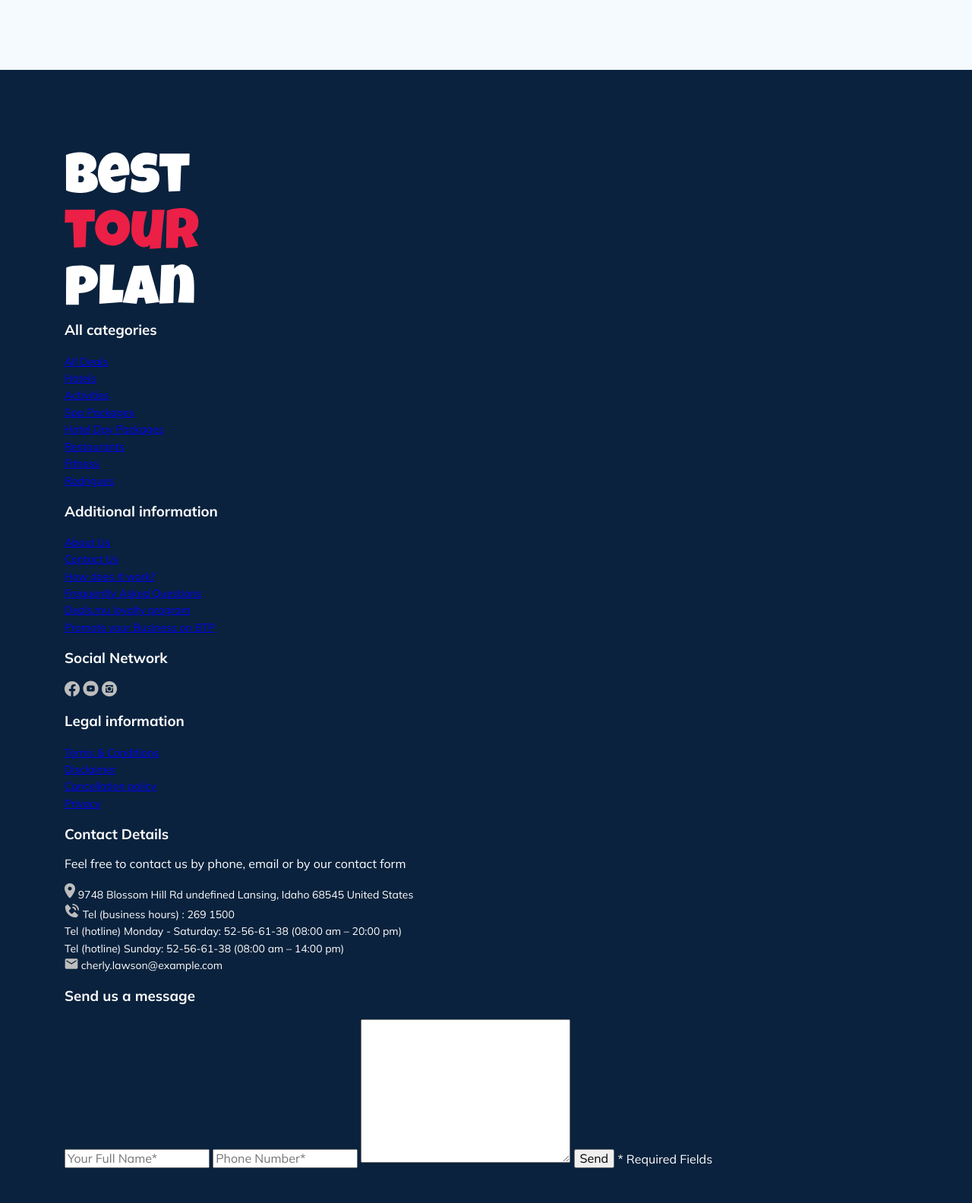
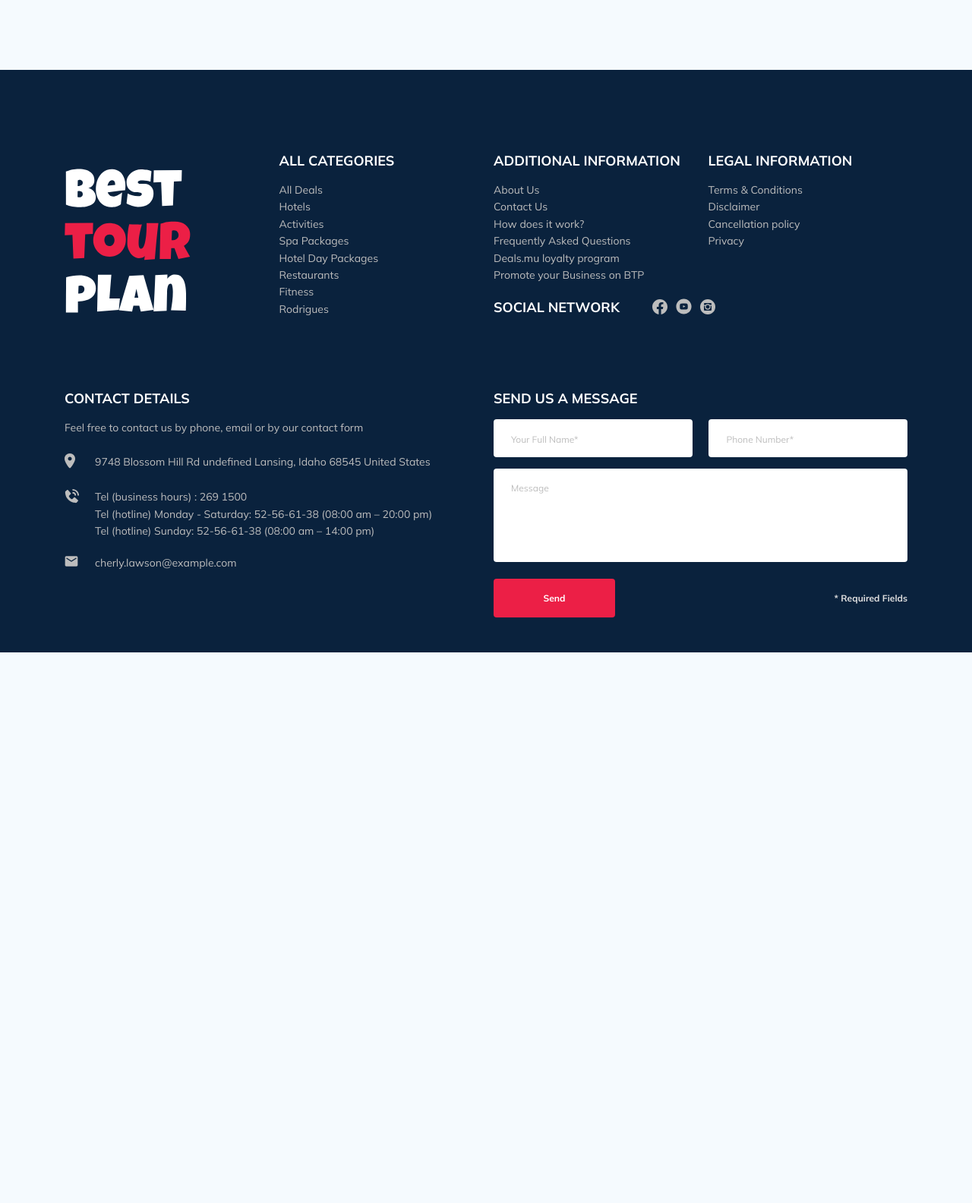
Before and after one commit to simolex/tour-plan, a PHP site: page / in a window 1280 px wide. Shown: the part 2090-3674 px from the top of the page at 76% size. After the commit the page ends 2949 px from the top, so only its background shows below. Run offline with PHP 8.4, Linux system fonts and the light colour scheme.

Commit message:
create: block Footer

```diff
--- a/css/style.css
+++ b/css/style.css
@@ -1181,8 +1181,140 @@ template {
   font-family: Mulish;
   font-style: normal;
   background-color: #0A223D;
+  padding: 108px 0 46px;
+}
+
+.footer-wrapper {
+  display: -ms-grid;
+  display: grid;
+  -ms-grid-columns: (minmax(min-content, 1fr))[4];
+      grid-template-columns: repeat(4, minmax(-webkit-min-content, 1fr));
+      grid-template-columns: repeat(4, minmax(min-content, 1fr));
+  grid-auto-rows: minmax(40px, -webkit-min-content);
+  grid-auto-rows: minmax(40px, min-content);
+  grid-gap: 20px;
+  -webkit-box-align: start;
+      -ms-flex-align: start;
+          align-items: start;
+}
+
+.footer__logo {
+  width: 166px;
+  -ms-flex-item-align: center;
+      -ms-grid-row-align: center;
+      align-self: center;
+  -ms-grid-row: 1;
+  -ms-grid-row-span: 2;
+  grid-row: 1/ span 2;
+  -ms-grid-column: 1;
+  -ms-grid-column-span: 1;
+  grid-column: 1/ span 1;
+}
+
+.footer__categories {
+  -ms-grid-row: 1;
+  -ms-grid-row-span: 3;
+  grid-row: 1/ span 3;
+  -ms-grid-column: 2;
+  -ms-grid-column-span: 1;
+  grid-column: 2/ span 1;
+}
+
+.footer__additional {
+  -ms-grid-row: 1;
+  -ms-grid-row-span: 1;
+  grid-row: 1/ span 1;
+  -ms-grid-column: 3;
+  -ms-grid-column-span: 1;
+  grid-column: 3/ span 1;
+}
+
+.footer__social-links {
+  display: -webkit-box;
+  display: -ms-flexbox;
+  display: flex;
+  -webkit-box-align: center;
+      -ms-flex-align: center;
+          align-items: center;
+  min-width: 83px;
+  -webkit-box-pack: justify;
+      -ms-flex-pack: justify;
+          justify-content: space-between;
+}
+
+.footer__social-network {
+  display: -webkit-box;
+  display: -ms-flexbox;
+  display: flex;
+  -webkit-box-align: start;
+      -ms-flex-align: start;
+          align-items: start;
+  -ms-grid-row: 2;
+  -ms-grid-row-span: 2;
+  grid-row: 2/ span 2;
+  -ms-grid-column: 3;
+  -ms-grid-column-span: 2;
+  grid-column: 3/ span 2;
+}
+
+.footer__legal {
+  -ms-grid-row: 1;
+  -ms-grid-row-span: 2;
+  grid-row: 1/ span 2;
+  -ms-grid-column: 4;
+  -ms-grid-column-span: 1;
+  grid-column: 4/ span 1;
+}
+
+.footer__contact-details {
+  -ms-grid-row: 4;
+  -ms-grid-row-span: 1;
+  grid-row: 4/ span 1;
+  -ms-grid-column: 1;
+  -ms-grid-column-span: 2;
+  grid-column: 1/ span 2;
+}
+
+.footer__contact-form {
+  -ms-grid-row: 4;
+  -ms-grid-row-span: 1;
+  grid-row: 4/ span 1;
+  -ms-grid-column: 3;
+  -ms-grid-column-span: 2;
+  grid-column: 3/ span 2;
+}
+
+.footer__contact-icon-wrapper {
+  min-width: 40px;
+}
+
+.footer__form {
+  display: -webkit-box;
+  display: -ms-flexbox;
+  display: flex;
+  -webkit-box-align: center;
+      -ms-flex-align: center;
+          align-items: center;
+  -webkit-box-pack: justify;
+      -ms-flex-pack: justify;
+          justify-content: space-between;
+  -ms-flex-wrap: wrap;
+      flex-wrap: wrap;
+}
+
+.footer__title {
+  margin-top: 0;
+  text-transform: uppercase;
   color: #FFFFFF;
-  padding: 108px 0 46px;
+  font-weight: 700;
+  font-size: 18px;
+  line-height: 23px;
+  margin-bottom: 16px;
+}
+
+.footer__title--inline {
+  margin-bottom: 0;
+  margin-right: 43px;
 }
 
 .footer__ul {
@@ -1192,9 +1324,136 @@ template {
 }
 
 .footer__item {
+  display: -webkit-box;
+  display: -ms-flexbox;
+  display: flex;
+  -webkit-box-align: start;
+      -ms-flex-align: start;
+          align-items: flex-start;
   font-weight: 400;
   font-size: 14px;
   line-height: 160%;
+  color: #BDBDBD;
+}
+
+.footer__item--mb-2 {
+  margin-bottom: 20px;
+}
+
+.footer__link {
+  text-decoration: none;
+  color: inherit;
+}
+
+.footer__text {
+  font-weight: 400;
+  font-size: 14px;
+  line-height: 160%;
+  color: #BDBDBD;
+  margin-bottom: 22px;
+}
+
+.footer__input {
+  background-color: #FFF;
+  border-radius: 4px;
+  border: none;
+  color: #0A223D;
+  padding: 0 23px;
+  height: 50px;
+  margin-bottom: 15px;
+  -ms-flex-preferred-size: 48%;
+      flex-basis: 48%;
+}
+
+.footer__input::-webkit-input-placeholder {
+  font-weight: 400;
+  font-size: 12px;
+  line-height: 15px;
+  color: #BDBDBD;
+}
+
+.footer__input:-ms-input-placeholder {
+  font-weight: 400;
+  font-size: 12px;
+  line-height: 15px;
+  color: #BDBDBD;
+}
+
+.footer__input::-ms-input-placeholder {
+  font-weight: 400;
+  font-size: 12px;
+  line-height: 15px;
+  color: #BDBDBD;
+}
+
+.footer__input::placeholder {
+  font-weight: 400;
+  font-size: 12px;
+  line-height: 15px;
+  color: #BDBDBD;
+}
+
+.footer__message {
+  background-color: #fff;
+  color: #0A223D;
+  border-radius: 4px;
+  padding: 18px 23px;
+  border: none;
+  -ms-flex-preferred-size: 100%;
+      flex-basis: 100%;
+  margin-bottom: 22px;
+  width: 100%;
+  height: 123px;
+  resize: none;
+}
+
+.footer__message::-webkit-input-placeholder {
+  font-weight: 400;
+  font-size: 12px;
+  line-height: 15px;
+  color: #BDBDBD;
+}
+
+.footer__message:-ms-input-placeholder {
+  font-weight: 400;
+  font-size: 12px;
+  line-height: 15px;
+  color: #BDBDBD;
+}
+
+.footer__message::-ms-input-placeholder {
+  font-weight: 400;
+  font-size: 12px;
+  line-height: 15px;
+  color: #BDBDBD;
+}
+
+.footer__message::placeholder {
+  font-weight: 400;
+  font-size: 12px;
+  line-height: 15px;
+  color: #BDBDBD;
+}
+
+.footer__button {
+  border: none;
+  cursor: pointer;
+  background-color: #EC1F46;
+  color: #FFFFFF;
+  border-radius: 4px;
+  min-width: 160px;
+  min-height: 50px;
+  padding: 18px;
+  font-weight: 700;
+  font-size: 12px;
+  line-height: 15px;
+}
+
+.footer__info {
+  font-weight: 700;
+  font-size: 12px;
+  line-height: 15px;
+  color: #E0E0E0;
 }
 
 @media (max-width: 1200px) {
--- a/index.html
+++ b/index.html
@@ -378,7 +378,7 @@
       <div class="container">
         <div class="footer-wrapper">
           <img src="img/footer-logo.svg" alt="Logo: Best Tour Plan" class="logo footer__logo" />
-          <div class="footer__list">
+          <div class="footer__list footer__categories">
             <h3 class="footer__title">All categories</h3>
             <ul class="footer__ul">
               <li class="footer__item">
@@ -408,7 +408,7 @@
             </ul>
           </div>
           <!-- /.footer__list -->
-          <div class="footer__list">
+          <div class="footer__list footer__additional">
             <h3 class="footer__title">Additional information</h3>
             <ul class="footer__ul">
               <li class="footer__item">
@@ -433,20 +433,21 @@
           </div>
           <!-- /.footer__list -->
           <div class="footer__social-network">
-            <h3 class="footer__title">Social Network</h3>
-            <div class="footer__social-links"></div>
-            <a href="#" class="footer__link"
-              ><img src="img/fb-icon.svg" alt="Icon: Facebook" class="footer__icon"
-            /></a>
-            <a href="#" class="footer__link"
-              ><img src="img/yt-icon.svg" alt="Icon: Youtube" class="footer__icon"
-            /></a>
-            <a href="#" class="footer__link"
-              ><img src="img/inst-icon.svg" alt="Icon: Instagram" class="footer__icon"
-            /></a>
+            <h3 class="footer__title footer__title--inline">Social Network</h3>
+            <div class="footer__social-links">
+              <a href="#" class="footer__link">
+                <img src="img/fb-icon.svg" alt="Icon: Facebook" class="footer__icon" />
+              </a>
+              <a href="#" class="footer__link">
+                <img src="img/yt-icon.svg" alt="Icon: Youtube" class="footer__icon" />
+              </a>
+              <a href="#" class="footer__link">
+                <img src="img/inst-icon.svg" alt="Icon: Instagram" class="footer__icon" />
+              </a>
+            </div>
           </div>
           <!-- /.footer__social-network -->
-          <div class="footer__list">
+          <div class="footer__list footer__legal">
             <h3 class="footer__title">Legal information</h3>
             <ul class="footer__ul">
               <li class="footer__item">
@@ -469,36 +470,42 @@
             <p class="footer__text">
               Feel free to contact us by phone, email or by our contact form
             </p>
+            <ul class="footer__ul">
+              <li class="footer__item footer__item--mb-2">
+                <div class="footer__contact-icon-wrapper">
+                  <img src="img/map-marker.svg" alt="Icon: Map" class="footer__contact-icon" />
                 </div>
-          <!-- /.footer__contact-details -->
-          <ul class="footer__ul">
-            <li class="footer__item">
-              <img src="img/map-marker.svg" alt="Icon: Map" class="footer__address" />
                 9748 Blossom Hill Rd undefined Lansing, Idaho 68545 United States
               </li>
-            <li class="footer__item">
+              <li class="footer__item footer__item--mb-2">
+                <div class="footer__contact-icon-wrapper">
                   <img
                     src="img/contact-phone-call.svg"
                     alt="Icon: Phone call"
-                class="footer__phone-call"
+                    class="footer__contact-icon"
                   />
+                </div>
                 Tel (business hours) : 269 1500 <br />
                 Tel (hotline) Monday - Saturday: 52-56-61-38 (08:00 am – 20:00 pm) <br />
                 Tel (hotline) Sunday: 52-56-61-38 (08:00 am – 14:00 pm)
               </li>
-            <li class="footer__item">
-              <img src="img/email.svg" alt="Icon: Email" class="footer__email" />
+              <li class="footer__item footer__item--mb-2">
+                <div class="footer__contact-icon-wrapper">
+                  <img src="img/email.svg" alt="Icon: Email" class="footer__contact-icon" />
+                </div>
                 cherly.lawson@example.com
               </li>
             </ul>
             <!-- /.footer__ul -->
+          </div>
+          <!-- /.footer__contact-details -->
+
           <div class="footer__contact-form">
             <h3 class="footer__title">Send us a message</h3>
             <form action="#" class="footer__form">
               <input type="text" class="input footer__input" placeholder="Your Full Name*" />
               <input type="text" class="input footer__input" placeholder="Phone Number*" />
-              <textarea cols="30" rows="10" class="footer__message" placeholder="Message">
-              </textarea>
+              <textarea class="footer__message" placeholder="Message"></textarea>
               <button class="button footer__button" type="submit">Send</button>
               <span class="footer__info">* Required Fields</span>
             </form>
--- a/sass/_variables.sass
+++ b/sass/_variables.sass
@@ -1,5 +1,6 @@
 $primary: #EC1F46
 $secondary: #F5FAFE
+$footer-text-color: #BDBDBD
 $text-color: #333333
 $dark: #0A223D
 $light: #FFFFFF
--- a/sass/blocks/_footer.sass
+++ b/sass/blocks/_footer.sass
@@ -2,13 +2,134 @@
    font-family: Mulish
    font-style: normal
    background-color: $dark
-   color: $light
    padding: 108px 0 46px
+   &-wrapper
+      display: grid
+      grid-template-columns: repeat(4, minmax(min-content, 1fr))
+      grid-auto-rows: minmax(40px, min-content)
+      grid-gap: 20px
+      align-items: start
+   &__logo
+      width: 166px
+      align-self: center
+      grid-row: 1/ span 2
+      grid-column: 1/ span 1
+   &__categories
+      grid-row: 1/ span 3
+      grid-column: 2/ span 1
+   &__additional
+      grid-row: 1/ span 1
+      grid-column: 3/ span 1
+   &__social
+      &-links
+         display: flex
+         align-items: center
+         min-width: 83px
+         justify-content: space-between
+      &-network
+         display: flex
+         align-items: start
+         grid-row: 2/ span 2
+         grid-column: 3/ span 2
+   &__legal
+      grid-row: 1/ span 2
+      grid-column: 4/ span 1
+   &__contact
+      &-details
+         grid-row: 4/ span 1
+         grid-column: 1/ span 2
+      &-form
+         grid-row: 4/ span 1
+         grid-column: 3/ span 2
+      &-icon
+         &-wrapper
+            min-width: 40px
+   &__form
+      display: flex
+      align-items: center
+      justify-content: space-between
+      flex-wrap: wrap
+   &__title
+      margin-top: 0
+      text-transform: uppercase
+      color: $light
+      font-weight: 700
+      font-size: 18px
+      line-height: 23px
+      margin-bottom: 16px
+      &--inline
+         margin-bottom: 0
+         margin-right: 43px
    &__ul
       padding: 0
       margin: 0
       list-style-type: none
    &__item
+      display: flex
+      align-items: flex-start
       font-weight: 400
       font-size: 14px
       line-height: 160%
+      color: $footer-text-color
+      &--mb-2
+         margin-bottom: 20px
+         // &:not(:nth-last-child)
+         //    margin-bottom: 20px
+   &__link
+      text-decoration: none
+      color: inherit
+   &__text
+      font-weight: 400
+      font-size: 14px
+      line-height: 160%
+      color: $footer-text-color
+      margin-bottom: 22px
+   &__input
+      background-color: #FFF
+      border-radius: 4px
+      border: none
+      color: $dark
+      padding: 0 23px
+      //width: 255px
+      height: 50px
+      margin-bottom: 15px
+      flex-basis: 48%
+      &::placeholder
+         font-weight: 400
+         font-size: 12px
+         line-height: 15px
+         color: $footer-text-color
+   &__message
+      background-color: #fff
+      color: $dark
+      border-radius: 4px
+      padding: 18px 23px
+      border: none
+      flex-basis: 100%
+      margin-bottom: 22px
+      width: 100%
+      height: 123px
+      resize: none
+      //TODO Scroll
+      &::placeholder
+         font-weight: 400
+         font-size: 12px
+         line-height: 15px
+         color: $footer-text-color
+   &__button
+      border: none
+      cursor: pointer
+      background-color: $primary
+      color: $light
+      border-radius: 4px
+      min-width: 160px
+      min-height: 50px
+      padding: 18px
+      font-weight: 700
+      font-size: 12px
+      line-height: 15px
+   &__info
+      font-weight: 700
+      font-size: 12px
+      line-height: 15px
+      color: #E0E0E0
```
Lines whose indentation alone changed are shown as unchanged.
